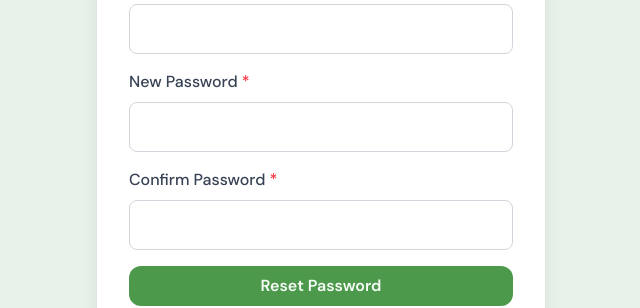
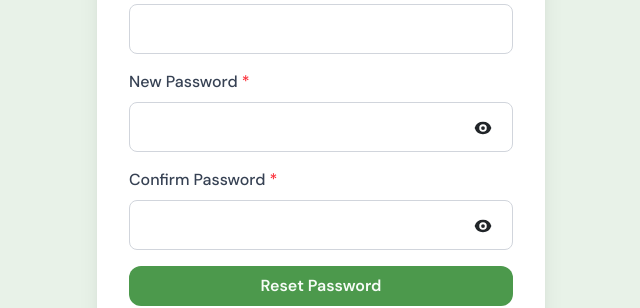
Before and after one commit to abraham-heuy/FrontendMnagementDHUB, a React (Vite) app: page /signIn in a window 1280 px wide. Both pictures are taken after a click on the element "Forgot Password?". Shown: the part 273-581 px from the top of the page, without its empty margins (319-959 px from the left). Built offline with nearby package versions, Linux system fonts and the light colour scheme.

Commit message:
adding the forget password logic

```diff
--- a/src/pages/Login.tsx
+++ b/src/pages/Login.tsx
@@ -4,6 +4,7 @@ import InputField from "../components/InputField";
 import Modal from "../components/Modal";
 import success from "../assets/images/success.png";
 import baseURL from "../lib/environment";
+import { EyeIcon, EyeSlashIcon } from "@heroicons/react/16/solid";
 
 const Login = () => {
   const navigate = useNavigate();
@@ -22,6 +23,11 @@ const Login = () => {
     title: "",
     message: "",
   });
+
+  // password visibility states
+  const [showPassword, setShowPassword] = useState(false);
+  const [showNewPassword, setShowNewPassword] = useState(false);
+  const [showConfirmPassword, setShowConfirmPassword] = useState(false);
 
   const handleChange = (key: string, value: string) => {
     setForm({ ...form, [key]: value });
@@ -72,36 +78,72 @@ const Login = () => {
         message: error.message || "Something went wrong",
       });
       setIsModalOpen(true);
+      setTimeout(() => {
+        setIsModalOpen(false)
+      }, 2500);
     } finally {
       setLoading(false);
+      setTimeout(() => {
+        setIsModalOpen(false)
+      }, 2500);
     }
   };
 
-  const handleForgot = (e: React.FormEvent) => {
+  const handleForgot = async (e: React.FormEvent) => {
     e.preventDefault();
+
+    if (form.newPassword !== form.confirmPassword) {
+      setModalConfig({
+        title: "Error ⚠️",
+        message: "Passwords do not match",
+      });
+      setIsModalOpen(true);
+      return;
+    }
+
     setLoading(true);
 
-    setTimeout(() => {
-      setLoading(false);
+    try {
+      const response = await fetch(`${baseURL}/auth/forgot-password`, {
+        method: "POST",
+        headers: { "Content-Type": "application/json" },
+        body: JSON.stringify({
+          email: form.email,
+          newPassword: form.newPassword,
+          confirmPassword: form.confirmPassword,
+        }),
+      });
+
+      const data = await response.json();
+
+      if (!response.ok) throw new Error(data.message || "Password reset failed");
+
       setModalConfig({
         title: "Password Reset 🔑",
-        message: "Your password has been successfully reset.",
+        message: "Your password has been reset successfully.",
       });
       setIsModalOpen(true);
 
-      // close modal and go back to login form
       setTimeout(() => {
         setIsModalOpen(false);
         setAuthMode("login");
       }, 1500);
-    }, 1500);
+    } catch (error: any) {
+      setModalConfig({
+        title: "Error ⚠️",
+        message: error.message,
+      });
+      setIsModalOpen(true);
+    } finally {
+      setLoading(false);
+    }
   };
 
   return (
     <div className="bg-secondary min-h-screen w-full flex justify-center items-center">
       <div className="w-full max-w-md bg-white rounded-2xl shadow-xl p-8 space-y-6 mx-3">
         <h2 className="text-2xl font-bold text-center text-green-100 ">
-          {authMode === "login" ? "Welcome Back 👋" : " Reset Your Password 🔑"}
+          {authMode === "login" ? "Welcome Back 👋" : "Reset Your Password 🔑"}
         </h2>
 
         {/* form */}
@@ -115,14 +157,30 @@ const Login = () => {
               required
             />
 
+            {/* Password with visibility toggle */}
+            <div className="relative">
               <InputField
                 label="Password"
                 required
-              type="password"
+                type={showPassword ? "text" : "password"}
                 value={form.password}
                 onChange={(e) => handleChange("password", e.target.value)}
               />
-            {/* button to submit */}
+              <button
+                type="button"
+                className=" absolute right-5 top-12"
+                onClick={() => setShowPassword(!showPassword)}
+              >
+                {showPassword ? (
+                  <EyeSlashIcon className="h-5 w-5" />
+                ) : (
+                  <EyeIcon className="h-5 w-5" />
+                )}
+              </button>
+            </div>
+
+            {/* submit btn */}
+
             <button
               disabled={loading}
               type="submit"
@@ -148,22 +206,50 @@ const Login = () => {
               required
             />
 
+            {/* New Password */}
+            <div className="relative">
               <InputField
                 label="New Password"
-              type="password"
+                type={showNewPassword ? "text" : "password"}
                 value={form.newPassword}
                 onChange={(e) => handleChange("newPassword", e.target.value)}
                 required
               />
+              <button
+                type="button"
+                className="absolute right-5 top-12"
+                onClick={() => setShowNewPassword(!showNewPassword)}
+              >
+                {showNewPassword ? (
+                  <EyeSlashIcon className="h-5 w-5" />
+                ) : (
+                  <EyeIcon className="h-5 w-5" />
+                )}
+              </button>
+            </div>
 
+            {/* Confirm Password */}
+            <div className="relative">
               <InputField
                 label="Confirm Password"
-              type="password"
+                type={showConfirmPassword ? "text" : "password"}
                 value={form.confirmPassword}
                 onChange={(e) => handleChange("confirmPassword", e.target.value)}
                 required
               />
-            {/* button to submit */}
+              <button
+                type="button"
+                className=" absolute right-5 top-12"
+                onClick={() => setShowConfirmPassword(!showConfirmPassword)}
+              >
+                {showConfirmPassword ? (
+                  <EyeSlashIcon className="h-5 w-5" />
+                ) : (
+                  <EyeIcon className="h-5 w-5" />
+                )}
+              </button>
+            </div>
+
             <button
               type="submit"
               disabled={loading}
```
Lines whose indentation alone changed are shown as unchanged.
